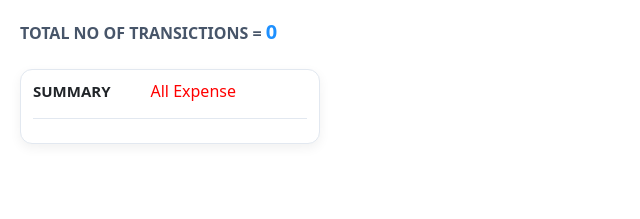
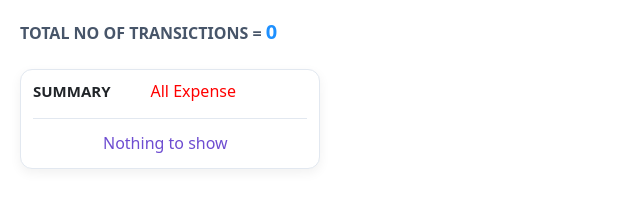
Before and after one commit to shaikhabuhasim0/finixy-expense-tracker, a React (Vite) app: page /Transiction in a window 1280 px wide. Shown: the part 374-593 px from the top of the page, without its empty margins (0-640 px from the left). Built offline with nearby package versions, Linux system fonts and the light colour scheme.

Commit message:
TRANSICTION PAGE IS 100% DONE !!

```diff
--- a/src/App.css
+++ b/src/App.css
@@ -706,8 +706,8 @@ display: flex;
 
 .sumarrybox {
   width: 300px;
-  /* height: 240px; */
-
+  height: 100px;
+max-height: 240px;
   margin-left: 0;
   margin-top: 25px;
 
@@ -722,6 +722,13 @@ display: flex;
   overflow-y: auto;
 }
 
+.sumarryboxmessage{
+
+  align-items: center;
+  justify-content: center;
+  margin-left: 70px;
+  color:#6e4dd1;
+}
 
 /* SUMMARY HEADING */
 
--- a/src/Components/Transictions.jsx
+++ b/src/Components/Transictions.jsx
@@ -92,7 +92,8 @@ const oldesttdate = [...history].sort(
     <div className="sumarrybox">
       <h5 className="summaryname">SUMMARY  <h6 className={filterType==="income" ? "greencolor" : "redcolor"}>  {filterType==="income"? "All Income" : "All Expense"}</h6> </h5>
 
-{history
+ {history.length > 0 ? (
+    history
       .filter((item) => {
         if (filterType === "all") {
           return true;
@@ -124,16 +125,16 @@ const oldesttdate = [...history].sort(
             {item.type === "income" ? "+" : "-"} {item.source}
           </span>
 
-      <span>
-        ₹{item.amount}
-      </span>
+          <span>₹{item.amount}</span>
 
           <span className="blueclass">
             {new Date(item.date).toLocaleDateString()}
           </span>
         </div>
-  ))}
-
+      ))
+  ) : (
+    <div className="sumarryboxmessage">Nothing to show</div>
+  )}
 </div>
     </>
   )
```
Lines whose indentation alone changed are shown as unchanged.
